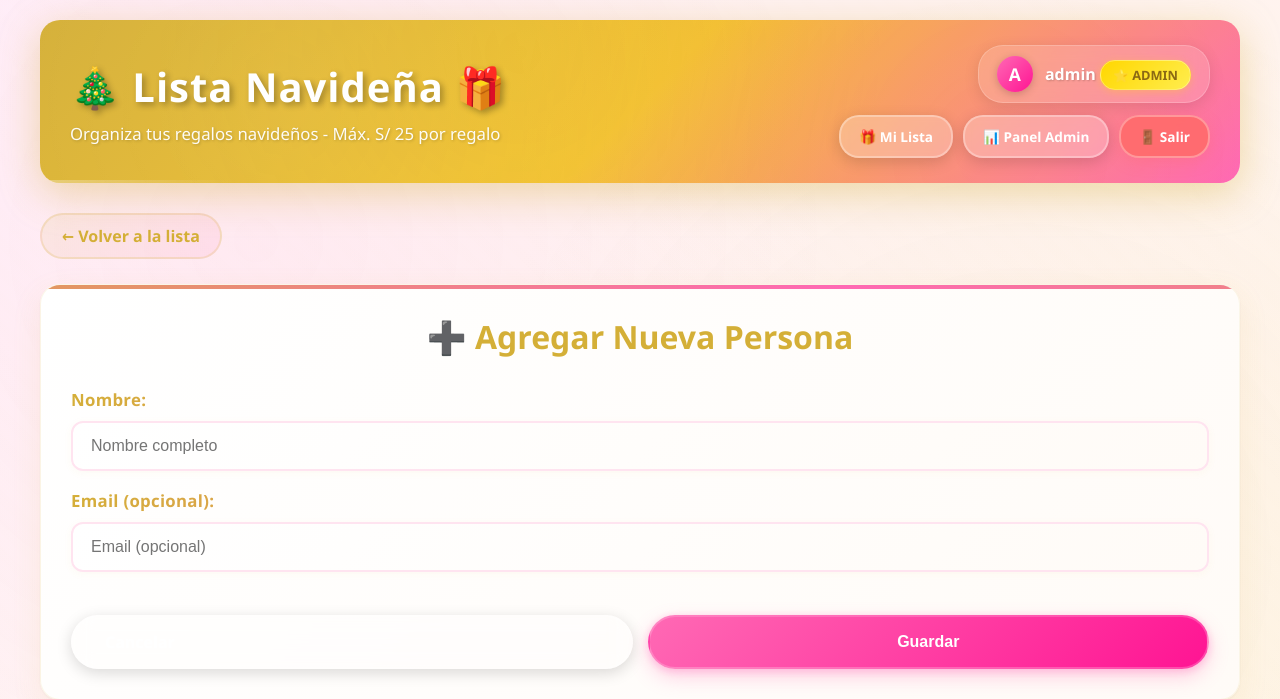
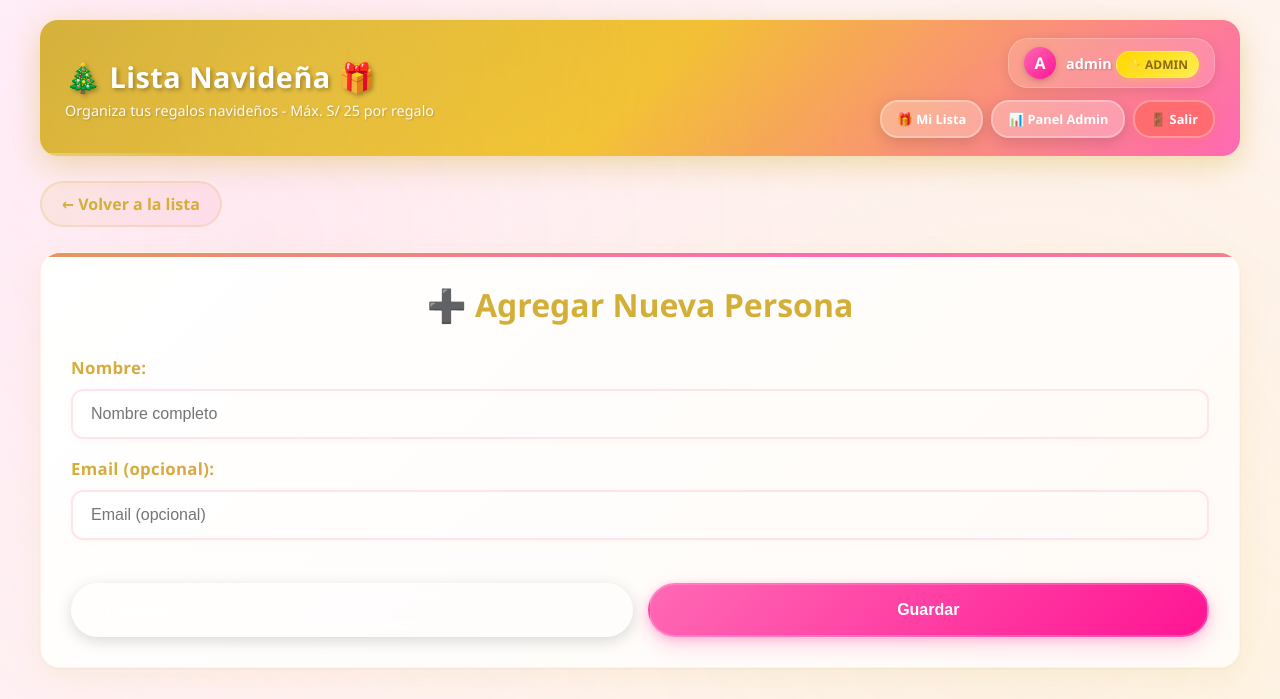
Before and after one commit to andresu34t-bit/lista_navidad, a Django app: page /panel-admin/agregar-persona/ in a window 1280 px wide. Shown: the top 699 px of the page. Run offline with Django 5.2, Linux system fonts and the light colour scheme; a user stored in the database is signed in.

Commit message:
style: Hacer header más compacto - reducir padding, tamaños de fuente y espaciado

```diff
--- a/regalos/templates/regalos/base.html
+++ b/regalos/templates/regalos/base.html
@@ -44,9 +44,9 @@
         header {
             background: linear-gradient(135deg, #d4af37 0%, #f4c430 50%, #ff69b4 100%);
             padding: 0;
-            border-radius: 20px;
-            box-shadow: 0 10px 40px rgba(212, 175, 55, 0.4);
-            margin-bottom: 30px;
+            border-radius: 18px;
+            box-shadow: 0 8px 30px rgba(212, 175, 55, 0.4);
+            margin-bottom: 25px;
             overflow: hidden;
             position: relative;
         }
@@ -95,22 +95,22 @@
         .header-content {
             position: relative;
             z-index: 1;
-            padding: 25px 30px;
+            padding: 18px 25px;
         }
 
         h1 {
             color: #fff;
-            font-size: 2.5em;
-            text-shadow: 3px 3px 6px rgba(0,0,0,0.3);
-            margin-bottom: 8px;
+            font-size: 1.8em;
+            text-shadow: 2px 2px 4px rgba(0,0,0,0.3);
+            margin-bottom: 5px;
             font-weight: 700;
-            letter-spacing: 1px;
+            letter-spacing: 0.5px;
         }
 
         .subtitle {
             color: rgba(255, 255, 255, 0.95);
-            font-size: 1.05em;
-            text-shadow: 1px 1px 3px rgba(0,0,0,0.2);
+            font-size: 0.9em;
+            text-shadow: 1px 1px 2px rgba(0,0,0,0.2);
             font-weight: 500;
         }
 
@@ -388,24 +388,24 @@
         .user-info {
             display: flex;
             align-items: center;
-            gap: 12px;
+            gap: 10px;
             background: rgba(255, 255, 255, 0.15);
-            padding: 10px 18px;
-            border-radius: 25px;
+            padding: 8px 15px;
+            border-radius: 20px;
             backdrop-filter: blur(10px);
             border: 1px solid rgba(255, 255, 255, 0.2);
-            box-shadow: 0 4px 15px rgba(0, 0, 0, 0.1);
+            box-shadow: 0 3px 12px rgba(0, 0, 0, 0.1);
         }
 
         .user-info strong {
             color: white;
-            font-size: 1em;
+            font-size: 0.9em;
             text-shadow: 1px 1px 2px rgba(0,0,0,0.2);
         }
 
         .user-avatar {
-            width: 36px;
-            height: 36px;
+            width: 32px;
+            height: 32px;
             border-radius: 50%;
             background: linear-gradient(135deg, #ff69b4, #ff1493);
             display: flex;
@@ -413,32 +413,32 @@
             justify-content: center;
             color: white;
             font-weight: bold;
-            font-size: 1.1em;
-            box-shadow: 0 2px 8px rgba(0, 0, 0, 0.2);
+            font-size: 1em;
+            box-shadow: 0 2px 6px rgba(0, 0, 0, 0.2);
         }
 
         .admin-badge {
             background: linear-gradient(135deg, #ffd700, #ffed4e);
             color: #8b6914;
-            padding: 5px 12px;
-            border-radius: 20px;
-            font-size: 0.8em;
+            padding: 4px 10px;
+            border-radius: 15px;
+            font-size: 0.75em;
             font-weight: 700;
             white-space: nowrap;
-            box-shadow: 0 2px 8px rgba(255, 215, 0, 0.3);
+            box-shadow: 0 2px 6px rgba(255, 215, 0, 0.3);
             border: 1px solid rgba(255, 255, 255, 0.3);
         }
 
         .user-actions {
             display: flex;
-            gap: 10px;
+            gap: 8px;
             flex-wrap: wrap;
         }
 
         .btn-sm {
-            font-size: 0.85em;
-            padding: 10px 18px;
-            border-radius: 20px;
+            font-size: 0.8em;
+            padding: 8px 15px;
+            border-radius: 18px;
             font-weight: 600;
             transition: all 0.3s ease;
             border: 2px solid rgba(255, 255, 255, 0.3);
@@ -544,16 +544,20 @@
 
         @media (max-width: 480px) {
             h1 {
-                font-size: 1.5em;
-                letter-spacing: 0.5px;
+                font-size: 1.4em;
+                letter-spacing: 0.3px;
             }
 
             .subtitle {
-                font-size: 0.85em;
+                font-size: 0.8em;
             }
 
             .header-content {
-                padding: 18px 12px;
+                padding: 15px 12px;
+            }
+
+            header {
+                margin-bottom: 15px;
             }
 
             .card {
```
